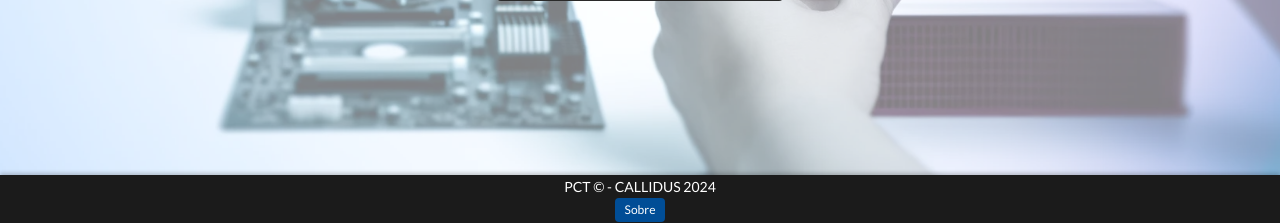
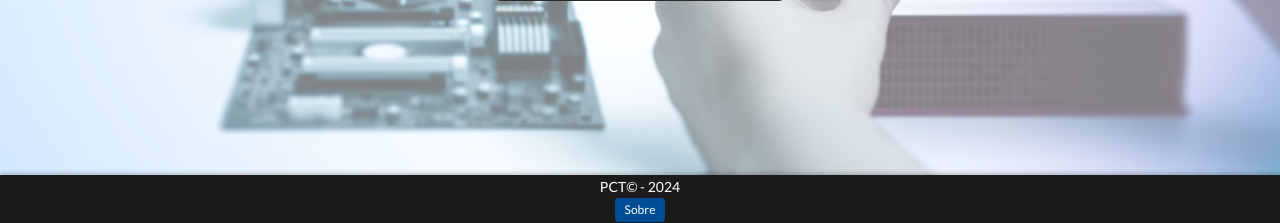
Before and after one commit to HyperTechDevelopment/PCTECH, a Flask app: page /login in a window 1280 px wide. Shown: the part 577-800 px from the top of the page. Run offline with Flask 3, Linux system fonts and the light colour scheme; some libraries are stand-ins or nearby versions; some web fonts are replaced.

Commit message:
Update login.html

```diff
--- a/templates/login.html
+++ b/templates/login.html
@@ -77,7 +77,7 @@
     </div>
 
     <footer>
-        <p>PCT © - CALLIDUS 2024</p>
+        <p>PCT© - 2024</p>
         <button id="sobreBtn" class="sobre-btn">Sobre</button>
     </footer>
 
```
